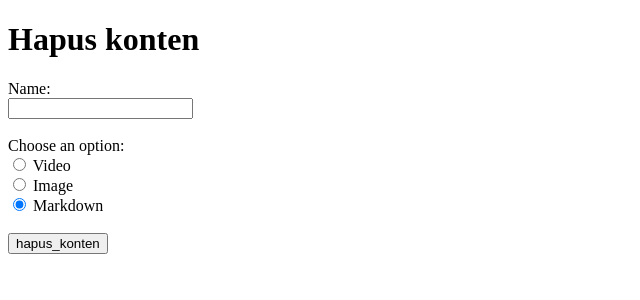
After one commit to azzamwildan462/raisa-web, a Flask app: template templates/hapus_konten.html in a window 1280 px wide. The commit adds this page. Shown: the top 300 px of the page, without its empty margins (0-640 px from the left). Run offline with Flask 3, Linux system fonts and the light colour scheme; the template is opened without the code that fills it, so the values that code supplies are empty; parts of the project's set-up code (start-up, migrations or seed data) failed here and were passed over.

Commit message:
add: hapus konten dan user auth pakai jwt

```diff
--- /dev/null
+++ b/req.txt
@@ -0,0 +1,2 @@
+!pip install flask
+!pip install flask_jwt_extended
--- a/server.py
+++ b/server.py
@@ -1,12 +1,19 @@
-from flask import Flask, render_template, request
+from flask import Flask, render_template, request, jsonify, redirect, make_response
 import os
 import re
+import mimetypes
+import zipfile
+import shutil
+from flask_jwt_extended import JWTManager, jwt_required, create_access_token, get_jwt_identity, decode_token
+import datetime
 
 app = Flask(__name__)
 app.config['TEMPLATES_AUTO_RELOAD'] = True
 raisa_ui_assets = os.environ.get('UI_ASSETS')
 upload_folder = raisa_ui_assets + "/konten"
 app.config['UPLOAD_FOLDER'] = upload_folder
+app.config['JWT_SECRET_KEY'] = "The-key-is-very-secret"
+jwt = JWTManager(app)
 
 print("Files placed here: ", upload_folder)
 
@@ -84,7 +91,6 @@ def get_id_by_name(_type, name):
             konten_id = match.group(2)
             konten_name = match.group(3)
 
-            print(f'konten_type: {konten_type}, konten_id: {konten_id}, konten_name: {konten_name}')
             if int(konten_type) == _type and name == konten_name:
                 id = int(konten_id)
                 name_ret = upload_folder + "/" + dir
@@ -103,18 +109,128 @@ def clear_dir(directory):
         except Exception as e:
             print('Failed to delete %s. Reason: %s' % (file_path, e))
 
+def remove_content(_type, _name):
+    id, name_ret = get_id_by_name(int(_type), _name)
+
+    if id != -1:
+        shutil.rmtree(name_ret)
+        return True
+    else:
+        return False
+
+def convert_relative_links_to_absolute(markdown_file, current_dir):
+    # Read the content of the Markdown file
+    with open(markdown_file, 'r') as file:
+        content = file.read()
+
+    # Regular expression pattern to match Markdown links
+    pattern = r'\[.*?\]\((.*?)\)'
+    pattern_abs = r'\<(.*?)\>'
+    pattern_kotak = r'\[(.*?)\]'
+
+    # Function to replace relative links with absolute links
+    def replace_links(match):
+        original = match.group(0)
+        relative_path = match.group(1)
+        original_name = ''
+
+        if ':' in relative_path:
+            return ""
+
+        result2 = re.match(pattern_abs,relative_path)
+
+        if result2:
+            relative_path = result2.group(1)
+
+        if os.path.isabs(relative_path):
+            return original
+
+        print(original)
+        result3 = re.search(pattern_kotak,original)
+
+        if result3:
+            original_name = result3.group(1)
+        else:
+            original_name = os.path.basename(relative_path)
+
+        absolute_path = os.path.join(current_dir, relative_path).replace('\\', '/')
+        return '[' + original_name + '](<' + absolute_path + '>)'
+
+    # Replace relative links with absolute links in the content
+    new_content = re.sub(pattern, replace_links, content)
+
+    # Write the modified content back to the Markdown file
+    with open(markdown_file, 'w') as file:
+        file.write(new_content)
+
+def sanitize_markdowns(directory):
+    # Iterate over all files and directories in the current directory
+    for entry in os.listdir(directory):
+        entry_path = os.path.join(directory, entry)
+        if os.path.isdir(entry_path):
+            # Recursively process subdirectories
+            sanitize_markdowns(entry_path)
+        elif entry.endswith(".md"):
+            # Process Markdown files
+            convert_relative_links_to_absolute(entry_path, directory)
+
+def admin_auth(password):
+    if password != "awk":
+        return False
+
+    return True
+
+def verif_jwt_admin(request):
+    cookies = request.cookies
+    access_token_cookie = request.cookies.get('access_token')
+    if not access_token_cookie:
+        return False
+
+    try:
+        decoded_token = decode_token(access_token_cookie)
+        current_user = decoded_token['sub']
+
+        if current_user != "admin":
+            return False
+
+        return True
+    except:
+        return False
+
+
+
 #==================================================================================================
 
-@app.route('/')
-def index():
-    return render_template('index.html')
+@app.route('/clear_cookie')
+def clear_cookie():
+    response = make_response(jsonify({'message': 'JWT token cleared from cookie'}), 200)
+    # Set the cookie's value to an empty string
+    response.set_cookie('access_token', '', expires=0)
+    return response
 
-@app.route('/admin')
+@app.route('/admin',methods=['GET', 'POST'])
 def admin():
+    if request.method == 'POST':
+        password = request.form['password']
+
+        ret = admin_auth(password)
+
+        if not ret:
+            return 'Password salah'
+
+        access_token = create_access_token(identity="admin", expires_delta=datetime.timedelta(hours=1))
+        response = make_response(redirect('/tambah_konten'))
+        response.set_cookie('access_token', value=access_token, httponly=True)
+        return response, 200
+
     return render_template('admin.html')
 
 @app.route('/tambah_konten', methods=['GET', 'POST'])
 def tambah_konten():
+    is_verified = verif_jwt_admin(request)
+    if not is_verified:
+        return redirect('/admin')
+
     if request.method == 'POST':
         file = request.files['file']
 
@@ -126,37 +242,46 @@ def tambah_konten():
         name = request.form['name']
         option = request.form['option']
         image_duration = 0
-        is_image = int(0)
+        konten_type = 0
+        konten_type_str = ''
 
         if option == "is_image":
-            is_image = int(1)
+            konten_type = 1
             image_duration = request.form['image_duration']
+            konten_type_str = 'image'
+        elif option == "is_video":
+            konten_type = 0
+            konten_type_str = 'video'
+        elif option == "is_md":
+            konten_type = 9
+            konten_type_str = 'markdown'
 
         print("Name: ", name)
         print("Adding file: ", file.filename)
         print("Image duration: ", image_duration)
         print("Is image: ", option)
 
-        konten_id, konten_path = get_id_by_name(int(is_image), name)
+
+
+        konten_id, konten_path = get_id_by_name(int(konten_type), name)
         print("Konten id: ", konten_id)
 
-
         return_string = ''
+        new_dir = ''
+        new_file_name = ''
 
         if konten_id == -1:
             # Get the first fit id
-            first_fit_id = get_first_fit_id(int(is_image))
+            first_fit_id = get_first_fit_id(int(konten_type))
             print("First fit id: ", first_fit_id)
 
-            new_dir = make_a_dir(int(is_image), first_fit_id, name)
+            new_dir = make_a_dir(int(konten_type), first_fit_id, name)
             print("New dir: ", new_dir)
 
             new_file_name = unknown_to_main(file.filename)
             print("New file name: ", new_file_name)
 
-            file.save(os.path.join(new_dir, new_file_name))
-
-            return_string = 'konten ' + name + ' berhasil ditambahkan'
+            return_string = 'konten ' + konten_type_str + " " + name + ' berhasil ditambahkan'
         else:
             print("Konten already exist")
             new_dir = konten_path
@@ -167,13 +292,64 @@ def tambah_konten():
 
             clear_dir(new_dir)
 
-            file.save(os.path.join(new_dir, new_file_name))
+            return_string = 'konten ' + konten_type_str + " " + name + ' berhasil diperbarui'
 
-            return_string = 'konten ' + name + ' berhasil diperbarui'
+        # Save zip file
+        if konten_type == 9 and file.filename.endswith('.zip'):
+            print("ZIP FILE DETECTED")
+            with zipfile.ZipFile(file, 'r') as zip_ref:
+                zip_ref.extractall(new_dir)
+
+            sanitize_markdowns(new_dir)
+            return 'konten ' + konten_type_str + " " + name + ' berhasil ditambahkan'
+
+        # Save main file
+        file.save(os.path.join(new_dir, new_file_name))
+
+        # Save attribut file
+        if konten_type == 1:
+            with open(new_dir + "/duration_ms.txt", "w") as f:
+                f.write(image_duration)
+        if konten_type == 9:
+            print("SAVING MARKDOWS")
+
 
         return return_string
 
     return render_template('tambah_konten.html')
+
+@app.route('/hapus_konten', methods=['GET', 'POST'])
+def hapus_konten():
+    is_verified = verif_jwt_admin(request)
+    if not is_verified:
+        return redirect('/admin')
+
+    if request.method == 'POST':
+        name = request.form['name']
+        option = request.form['option']
+
+        print("Name: ", name)
+        print("Option: ", option)
+
+        konten_type = 0
+        konten_type_str = ''
+
+        if option == "is_image":
+            konten_type = 1
+            konten_type_str = 'image'
+        elif option == "is_video":
+            konten_type = 0
+            konten_type_str = 'video'
+        elif option == "is_md":
+            konten_type = 9
+            konten_type_str = 'markdown'
+
+        if remove_content(int(konten_type), name):
+            return 'konten ' + konten_type_str + " " + name + ' berhasil dihapus'
+        else:
+            return 'konten ' + konten_type_str + " " + name + ' tidak ditemukan'
+
+    return render_template('hapus_konten.html')
 
 
 #==============================================================================================
--- a/templates/admin.html
+++ b/templates/admin.html
@@ -6,6 +6,12 @@
     <title>Ini admin</title>
 </head>
 <body>
+    <h1>Admin login</h1>
+    <form method="post" enctype="multipart/form-data">
+        <label for="password">Password:</label><br>
+        <input type="text" id="password" name="password", required="true"><br><br>
 
+        <input type="submit" value="admin">
+    </form>
 </body>
 </html>
--- /dev/null
+++ b/templates/hapus_konten.html
@@ -0,0 +1,25 @@
+<!DOCTYPE html>
+<html lang="en">
+<head>
+    <meta charset="UTF-8">
+    <meta name="viewport" content="width=device-width, initial-scale=1.0">
+    <title>Hapus konten</title>
+</head>
+<body>
+    <h1>Hapus konten</h1>
+    <form method="post" enctype="multipart/form-data">
+        <label for="name">Name:</label><br>
+        <input type="text" id="name" name="name", required="true"><br><br>
+
+        <label>Choose an option:</label><br>
+        <input type="radio" id="is_video" name="option" value="is_video" checked>
+        <label for="is_video">Video</label><br>
+        <input type="radio" id="is_image" name="option" value="is_image">
+        <label for="is_image">Image</label><br>
+        <input type="radio" id="is_md" name="option" value="is_md" checked>
+        <label for="is_md">Markdown</label><br><br>
+
+        <input type="submit" value="hapus_konten">
+    </form>
+</body>
+</html>
--- a/templates/index.html
+++ b/templates/index.html
@@ -6,6 +6,7 @@
     <title>Ini landing page</title>
 </head>
 <body>
-
+    <h1>Ini landing page</h1>
+    <h2>Tidak ada apa apa disini</h2>
 </body>
 </html>
```
Also changed, not shown: templates/tambah_konten.html (+5 -3 lines).
